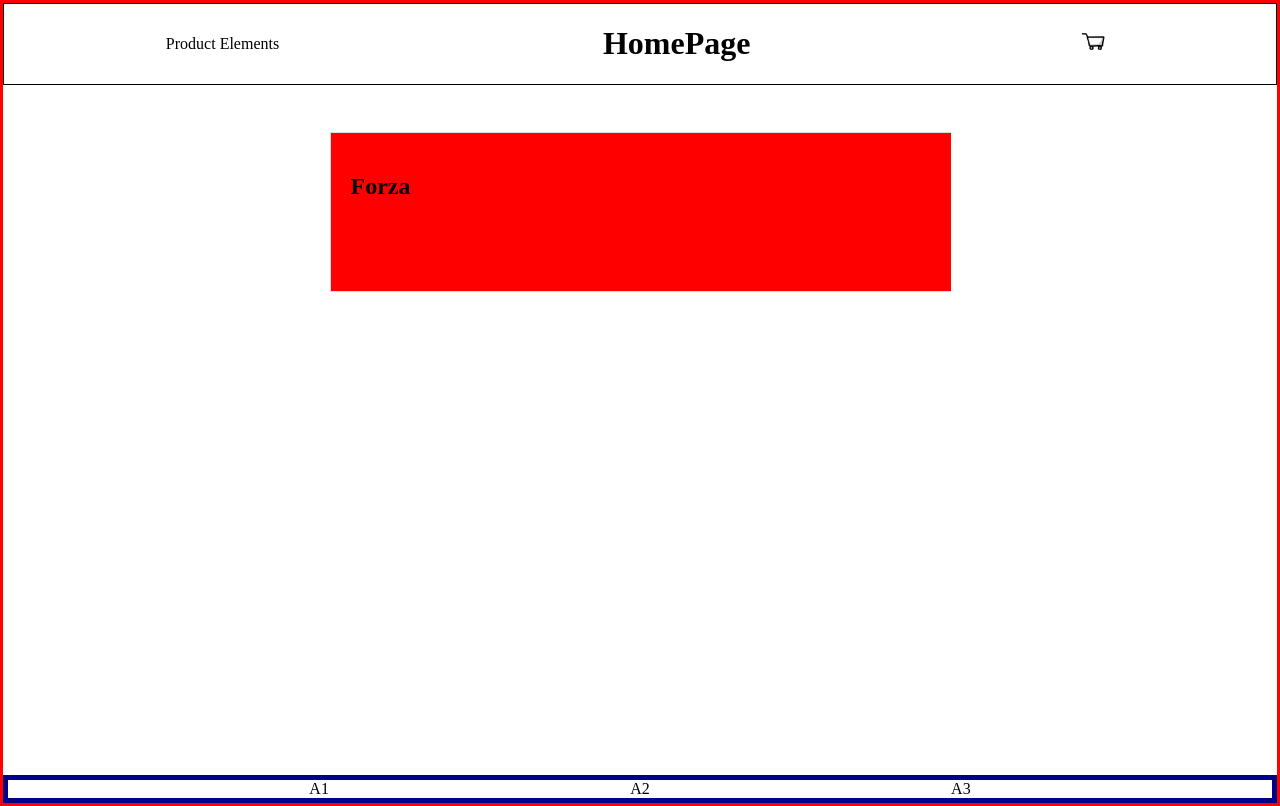
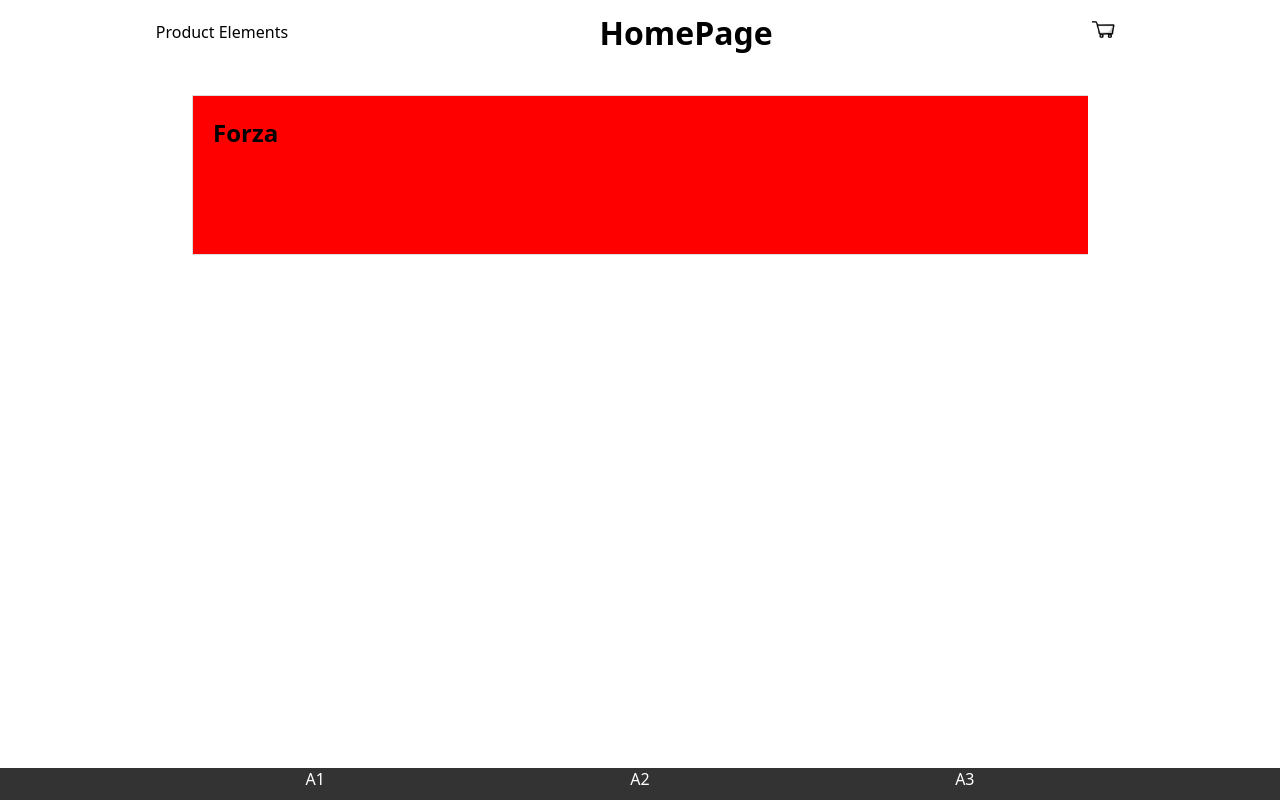
Before and after one commit to JRusso-Oniverse/ECommerceProject, a Node server app: page / in a window 1280 px wide. Run offline with Node 20, Linux system fonts and the light colour scheme; some libraries are stand-ins or nearby versions.

Commit message:
First cleanup of public folder.

```diff
--- a/Backend/public/index.html
+++ b/Backend/public/index.html
@@ -1,15 +1,16 @@
 <!DOCTYPE html>
 <html lang="en">
-
 <head>
     <meta charset="UTF-8">
     <meta name="viewport" content="width=device-width, initial-scale=1.0">
-    <link rel="stylesheet" href="index.css">
-    <title>Document</title>
+    <link rel="stylesheet" href="styles/core.css">
+    <script src="https://code.jquery.com/jquery-4.0.0.min.js" integrity="sha256-OaVG6prZf4v69dPg6PhVattBXkcOWQB62pdZ3ORyrao=" crossorigin="anonymous"></script>
+
+    <title>Home</title>
+    <link rel="stylesheet" href="styles/index.css">
 </head>
 
 <body>
-    <div class="container">
     <header class="headerECommerce">
         <div class="product">
             <p>Product Elements</p>
@@ -21,8 +22,8 @@
             <img src="./img/5166615.png" class="cart">
         </div>
     </header>
+
     <main class="mainECommerce">
-
         <div>
             <ul class="carousels">
                 <li data-accName="Item 1" class="carouselsList">
@@ -39,8 +40,8 @@
                 </li>
             </ul>
         </div>
+    </main>
 
-        </main>
     <footer class="footerECommercee">
         <div>
             A1
@@ -52,8 +53,5 @@
             A3
         </div>
     </footer>
-
-    </div>
 </body>
-
 </html>
--- a/Backend/public/pdp.html
+++ b/Backend/public/pdp.html
@@ -4,6 +4,7 @@
 <head>
     <meta charset="UTF-8">
     <meta name="viewport" content="width=device-width, initial-scale=1.0">
+    <link rel="stylesheet" href="styles/core.css">
     <title>Product Description</title>
     <!-- <link rel="stylesheet" href="pdp.css"> -->
     <script src="https://code.jquery.com/jquery-4.0.0.min.js" integrity="sha256-OaVG6prZf4v69dPg6PhVattBXkcOWQB62pdZ3ORyrao=" crossorigin="anonymous"></script>
--- a/Backend/public/plp.html
+++ b/Backend/public/plp.html
@@ -4,6 +4,7 @@
 <head>
     <meta charset="UTF-8">
     <meta name="viewport" content="width=device-width, initial-scale=1.0">
+    <link rel="stylesheet" href="styles/core.css">
     <title>Products List</title>
     <script src="https://code.jquery.com/jquery-4.0.0.min.js"
         integrity="sha256-OaVG6prZf4v69dPg6PhVattBXkcOWQB62pdZ3ORyrao=" crossorigin="anonymous"></script>
--- /dev/null
+++ b/Backend/public/styles/core.css
@@ -0,0 +1,42 @@
+* {
+    padding: 0;
+    margin: 0;
+    font-family: system-ui;
+}
+
+body {
+    margin: 0;
+    font-family: system-ui;
+
+    width: 100vw;
+    min-height: 100vh;
+
+    display: grid;
+    grid-template-rows: auto 1fr auto;
+    grid-template-columns: 1fr 70vw 1fr;
+    grid-template-areas:
+        "header header header"
+        ". main ."
+        "footer footer footer";
+}
+
+header {
+    grid-area: header;
+    background-color: orangered;
+    height: 4rem;
+}
+
+main {
+    grid-area: main;
+
+    margin: 1rem 0;
+
+    display: grid;
+    gap: 1rem;
+}
+
+footer {
+    grid-area: footer;
+    background-color: #333333;
+    height: 2rem;
+}
--- a/Backend/public/index.css
+++ b/Backend/public/styles/index.css
@@ -1,26 +1,5 @@
-body {
-    margin: 0;
-    padding: 0;
-}
-
-.container {
-    min-height: 100vh;
-    display: grid;
-    grid-template-columns: 1fr 2fr 1fr;
-    grid-template-rows: auto 1fr auto;
-    gap: 1rem;
-    grid-template-areas:
-        "header header header"
-        ". main ."
-        "footer footer footer";
-    border: solid red 3px;
-}
-
-.headerECommerce {
-    grid-area: header;
+header {
     background-color: white;
-    border: solid black 1px;
-    /* position: fixed; */
     display: flex;
     justify-content: space-around;
     align-items: center;
@@ -49,9 +28,8 @@ body {
     grid-area: main;
 }
 
-.footerECommercee {
-    grid-area: footer;
-    border: solid darkblue 5px;
+footer {
+    color: white;
     display: flex;
     justify-content: space-evenly;
 }
```
Also changed, not shown: Backend/public/admin.html (+5 -4 lines), Backend/public/cart.html (+7 -156 lines), Backend/public/styles/admin.css (renamed from Backend/public/admin.css, +0 -7 lines), Backend/public/styles/cart.css (added, +126 -0 lines). Lines whose indentation alone changed are shown as unchanged.
